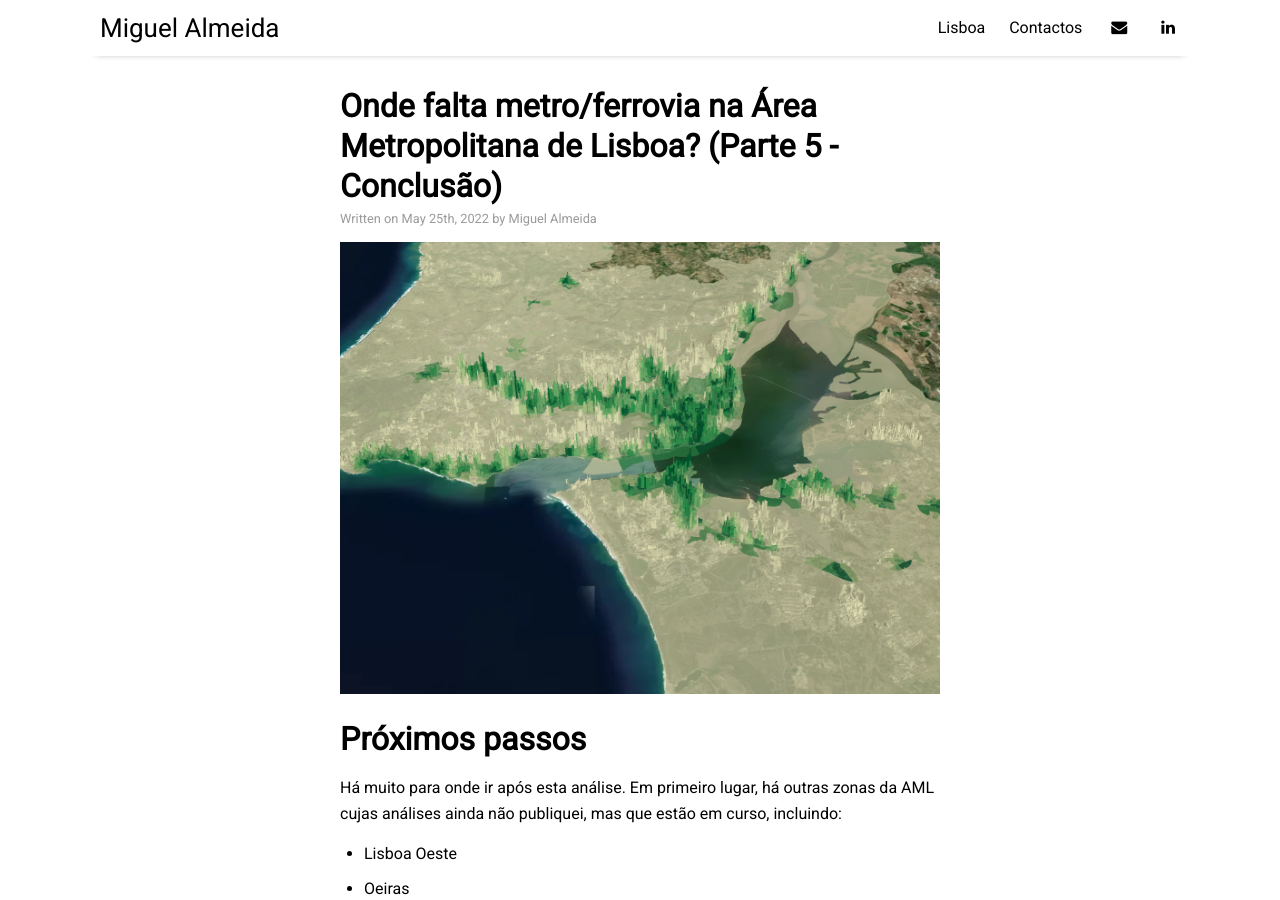
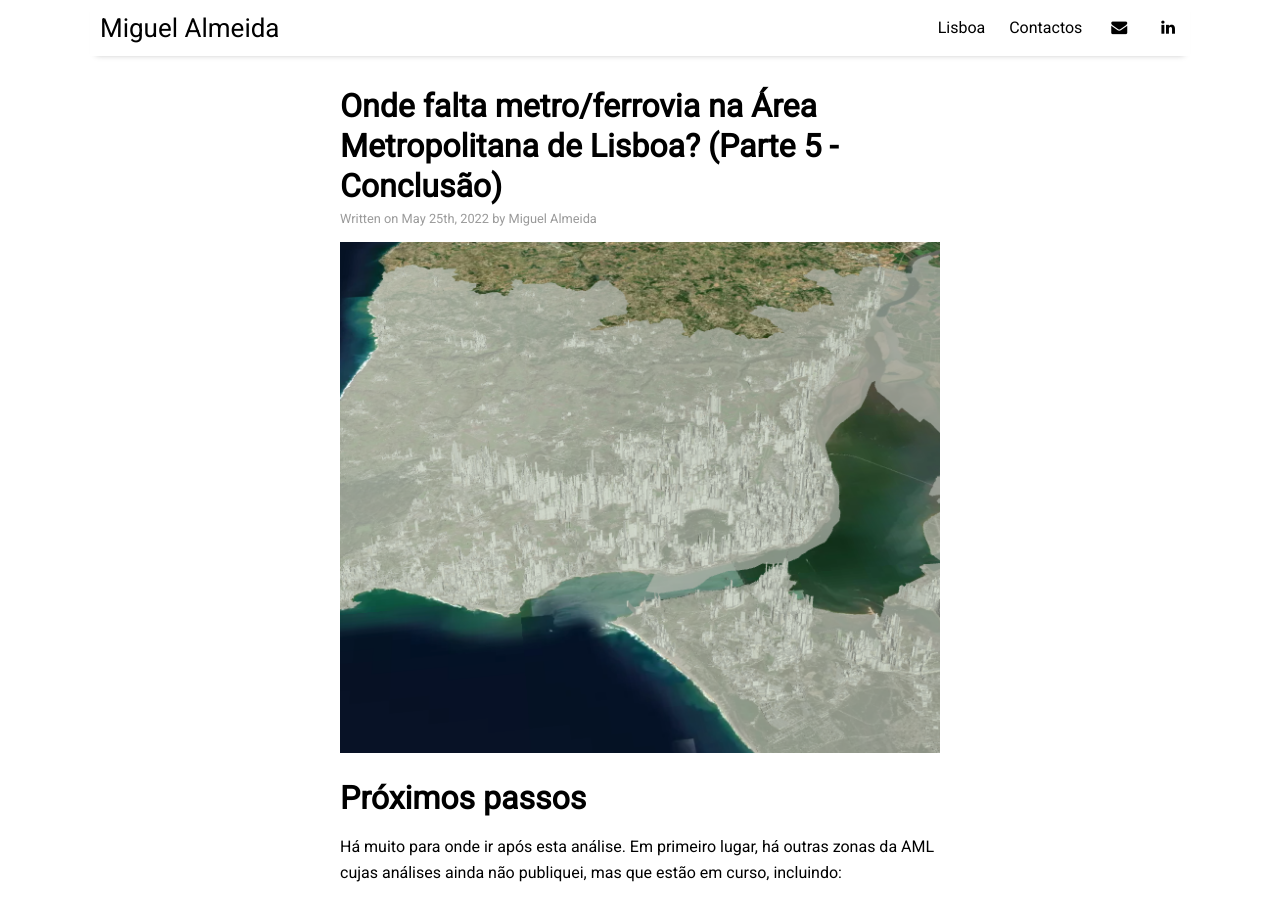
Before and after one commit to miguelbalmeida/miguelbalmeida.github.io, a Jekyll site: the page built from _posts/2022-05-25-zonas-urbanas-sem-ferrovia-conclusao.markdown, in a window 1280 px wide and 900 px high. Built offline with Jekyll 4.4.1, drawn with Linux system fonts in a browser that asks for light colours; nearby versions of some CDN libraries.

Commit message:
Added new images per post.

```diff
--- a/_posts/2022-05-25-zonas-urbanas-sem-ferrovia-03-odivelas-oeste.markdown
+++ b/_posts/2022-05-25-zonas-urbanas-sem-ferrovia-03-odivelas-oeste.markdown
@@ -3,16 +3,17 @@
 title:  "Onde falta metro/ferrovia na Área Metropolitana de Lisboa? (Parte 3 - Odivelas Oeste)"
 date:   2022-05-25 13:13:00 +0100
 categories: lisboa mobilidade
-image: AML_distance_to_rail_stations_header_2.png
+image: AML_distance_to_rail_stations_header_odivelas_oeste.png
 ---
 
 # Odivelas Oeste
-{% include map_odivelas_oeste.html %}
 
 Na [Parte 2]({% post_url 2022-05-25-zonas-urbanas-sem-ferrovia-02-tempo-ate-estacoes %}) olhámos para as zonas de elevada densidade populacional e quão longe a pé estão de estações ferroviárias. Podemos usar esse mapa para analisar em mais detalhe certas partes da AML. A primeira zona sob análise está assinalada no mapa acima a azul. Inclui as seguintes freguesias:
 - Município de Odivelas: Odivelas (freguesia); UF Pontinha e Famões; UF Ramada e Caneças. (UF = União de Freguesias, criadas aquando da reorganização administrativa de 2012)
 - Município da Amadora: Encosta do Sol; Mina de Água.
 - Município de Sintra: Casal de Cambra.
+
+{% include map_odivelas_oeste.html %}
 
 Esta zona tem:
 - Área: 36.97 km2
--- a/_posts/2022-05-25-zonas-urbanas-sem-ferrovia-04-odivelas-leste.markdown
+++ b/_posts/2022-05-25-zonas-urbanas-sem-ferrovia-04-odivelas-leste.markdown
@@ -3,7 +3,7 @@
 title:  "Onde falta metro/ferrovia na Área Metropolitana de Lisboa? (Parte 4 - Odivelas Leste e Sul de Loures)"
 date:   2022-05-25 12:13:00 +0100
 categories: lisboa mobilidade
-image: AML_distance_to_rail_stations_header_2.png
+image: AML_distance_to_rail_stations_odivelas_leste_e_loures.png
 ---
 
 # Odivelas Leste e Sul de Loures
--- a/_posts/2022-05-25-zonas-urbanas-sem-ferrovia-conclusao.markdown
+++ b/_posts/2022-05-25-zonas-urbanas-sem-ferrovia-conclusao.markdown
@@ -3,7 +3,7 @@
 title:  "Onde falta metro/ferrovia na Área Metropolitana de Lisboa? (Parte 5 - Conclusão)"
 date:   2022-05-25 11:13:00 +0100
 categories: lisboa mobilidade
-image: AML_distance_to_rail_stations_header_2.png
+image: AML_distance_to_rail_stations_header_1.png
 ---
 
 # Próximos passos
--- a/_posts/2022-05-25-zonas-urbanas-sem-ferrovia.markdown
+++ b/_posts/2022-05-25-zonas-urbanas-sem-ferrovia.markdown
@@ -3,7 +3,7 @@
 title:  "Onde falta metro/ferrovia na Área Metropolitana de Lisboa? (Parte 1 - Introdução)"
 date:   2022-05-25 15:13:00 +0100
 categories: lisboa mobilidade
-image: AML_distance_to_rail_stations_header_2.png
+image: AML_distance_to_rail_stations_header_1.png
 ---
 
 A mobilidade na Área Metropolitana de Lisboa (AML) tem sido um tema em debate nos últimos anos. Apesar de às vezes o debate estar desnecessariamente incendiado, é positivo ver a preocupação de partidos políticos sobre temas como a [redução da velocidade nas ruas de Lisboa](https://cnnportugal.iol.pt/videos/reducao-dos-limites-de-velocidade-em-lisboa-motiva-debate-aceso-na-camara/628e85480cf2ea4f0a4c6b0c), se a expansão do Metropolitano de Lisboa deve ser [com uma linha circular ou em laço](https://lisboaparapessoas.pt/2021/11/19/metro-lisboa-expansao-linha-circular-camara-governo-pcp-moedas/?doing_wp_cron=1651066237.3754520416259765625000), ou a [resistência da sociedade civil à remoção da ciclovia da Almirante Reis](https://expresso.pt/sociedade/2021-11-30-Mais-de-2500-lisboetas-levam-peticao-a-Assembleia-Municipal-para-travar-fim-da-ciclovia-da-Almirante-Reis-22a9ff45).
```
Also changed, not shown: assets/img/AML_distance_to_rail_stations_header_1.png (added), assets/img/AML_distance_to_rail_stations_odivelas_leste_e_loures.png (added), assets/img/AML_distance_to_rail_stations_odivelas_oeste.png (added).
